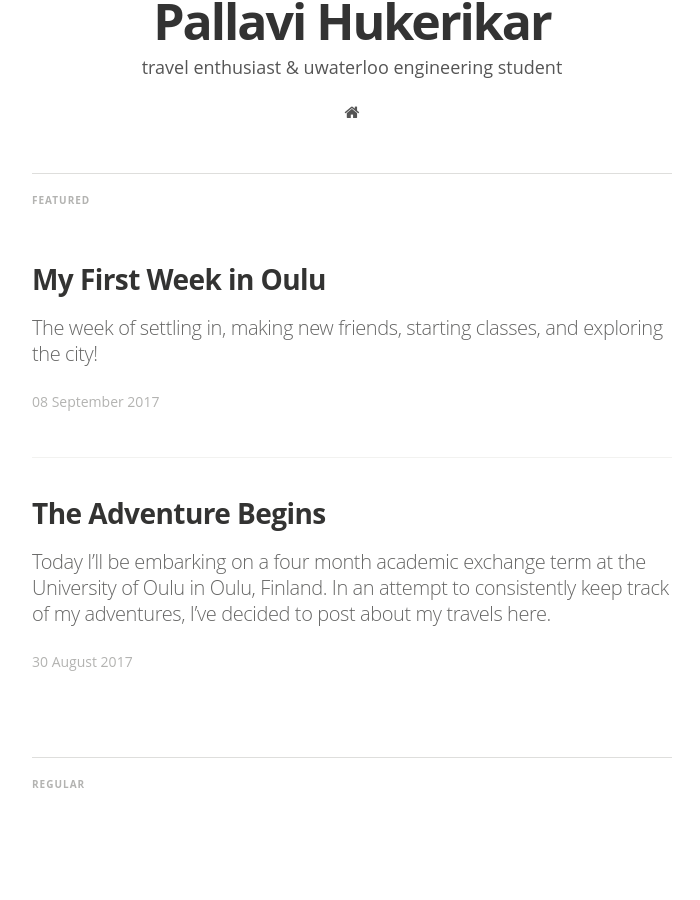
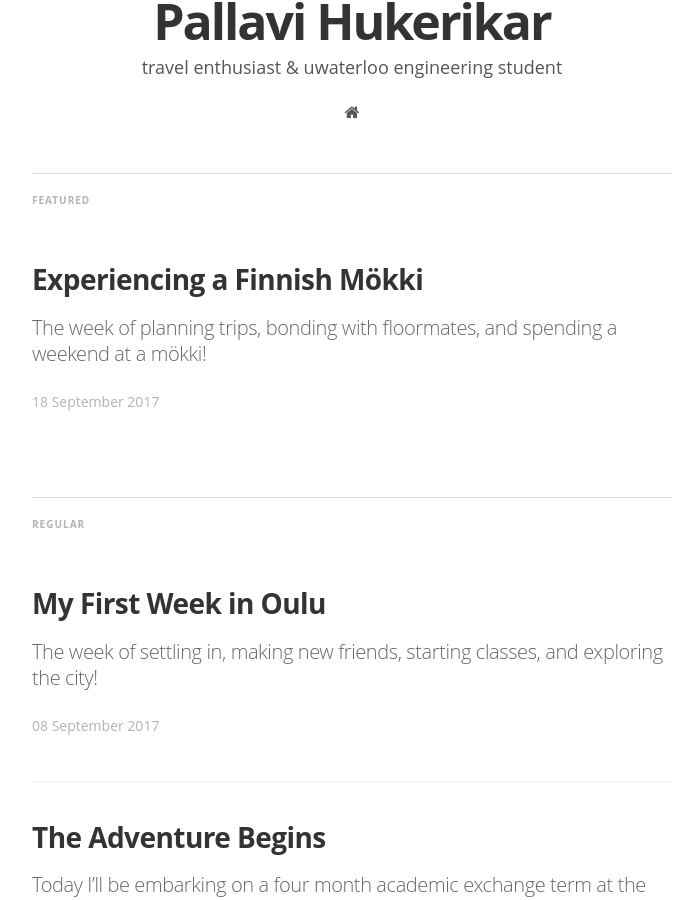
Before and after one commit to phukerikar/phukerikar.github.io, a Jekyll site: the page built from travel_blog.html, in a window 1280 px wide and 900 px high, scrolled down 538 px. Shown: the whole window, without its empty margins (288-988 px from the left). Built offline with Jekyll 4.4.1, drawn with Linux system fonts in a browser that asks for light colours; nearby versions of some CDN libraries; some web fonts are replaced.

Commit message:
content and assets for week 2, post 3

```diff
--- a/_posts/2017-08-20-the-adventure-begins.markdown
+++ b/_posts/2017-08-20-the-adventure-begins.markdown
@@ -3,7 +3,7 @@ layout: post
 title:  "The Adventure Begins"
 date:   2017-08-30 14:34:25
 categories: travel
-tags: featured
+tags: regular
 image: /assets/article_images/2017-08-30-the-adventure-begins/cover.jpg
 excerpt: Today I’ll be embarking on a four month academic exchange term at the University of Oulu in Oulu, Finland. In an attempt to consistently keep track of my adventures, I’ve decided to post about my travels here.
 ---
--- a/_posts/2017-09-08-my-first-week-in-oulu.markdown
+++ b/_posts/2017-09-08-my-first-week-in-oulu.markdown
@@ -3,7 +3,7 @@ layout: post
 title:  "My First Week in Oulu"
 date:   2017-09-08 14:34:25
 categories: travel
-tags: featured
+tags: regular
 image: /assets/article_images/2017-09-08-my-first-week-in-oulu/cover.jpg
 excerpt: The week of settling in, making new friends, starting classes, and exploring the city!
 ---
--- /dev/null
+++ b/_posts/2017-09-18-experiencing-a-finnish-mokki.markdown
@@ -0,0 +1,31 @@
+---
+layout: post
+title:  "Experiencing a Finnish Mökki"
+date:   2017-09-18 14:34:25
+categories: travel
+tags: featured
+image: /assets/article_images/2017-09-18-experiencing-a-finnish-mokki/cover.jpg
+excerpt: The week of planning trips, bonding with floormates, and spending a weekend at a mökki!
+---
+
+I'm a couple days late with this post but given that I’m in classes during the week and tend to do the most interesting stuff on the weekend I figured it was better to push my post out until today. My second week in Finland was as lovely as the first, and I’m already starting to worry that time is going by too fast. I spent most of my week attending class, hanging out with my floormates, and planning all the trips I’d like to do over the next few months. Easily the best part of my last week was spending the weekend at a *mökki* (Finnish for cottage).
+
+Much like spending time in a sauna, going to the cottage is another interesting Finnish tradition with some incredible statistics. For example, as of December 2012, there are approximately 500,000 cottages (40 square meters or smaller) in Finland. That's close to 1 cottage for every 10 Finns. For locals, spending time at a mökki is a chance to unplug (literally, as some cottages don’t have electricity or signal), tune into nature, and relax. This weekend I had the chance to do just that with about 40 other students thanks to a trip organized by ESN Oulu, the University of Oulu's Erasmus Student Network.
+
+![The lovely people I spent my weekend with](/assets/article_images/2017-09-18-experiencing-a-finnish-mokki/esn-group.jpg){:class="img-responsive"}
+
+On Friday afternoon we took a bus about two and a half hours Northeast of Oulu to our cottages. After unloading the bus and picking our cabins and beds, we spent some time just taking in the incredible view. Our cottages were right next to a lake and the vivid orange and yellow colours of the autumn trees reflected beautifully in the amazingly still water.
+
+![View of the lake outside our cottage](/assets/article_images/2017-09-18-experiencing-a-finnish-mokki/lake.jpg){:class="img-responsive"}
+
+Afterwards, we had the chance to live the full mökki experience by spending time in a wooden sauna by the water. In Finland, when the 70 or 80 degree temperature in the sauna starts getting a little too hot or uncomfortable, you cool down by running outside and jumping into the nearby lake, sea, or pool. When I first heard that I didn’t think I would ever do it. I mean it just seems like a recipe for getting a cold. That being said, I couldn’t bring myself to give up such a traditional experience, and ended up jumping into the lake quite a few times over the weekend. The first time was a little scary and I didn’t stay in the cold water for long, but by my third or fourth time I was really enjoying it. At night we warmed up around a campfire and spent time playing card games and meeting new people.
+
+On Saturday we woke up, ate breakfast, and took off on an approximately eight or so kilometre hike in Syöta National Park. As if the hike wasn’t beautiful enough, we ended up at a viewing point high enough to see the surrounding lakes. While pictures can’t capture the nature’s beauty entirely, you can see the view from the peak of the hike below. On the way back we stopped to have a “sausage party” where we ate traditional Finnish *makkara* (Finnish for sausage) cooked over a bonfire.
+
+![My roommates and I at the peak of our hike in Syöti National Park](/assets/article_images/2017-09-18-experiencing-a-finnish-mokki/hike-roommates.jpg){:class="img-responsive"}
+
+After getting back from the hike we took the boats out onto the lake and paddled around. Being on the water in what felt like the middle of nowhere was incredibly serene and I felt like I could’ve stayed there forever. However, I hadn’t met my daily quota of sauna, so we again spent time sweating in the sauna and jumping into the lake. The night was again spent getting to know other students and talking with my cabin mates. The trip concluded on Sunday after a late start to the morning and an afternoon bus ride back to reality, or well, Oulu. All in all it was an incredible weekend that exposed me to some fun Finnish traditions and Finland's natural beauty.
+
+I’ll be spending this week catching up on sleep and classes, and preparing for the busy next two weeks I have ahead. I’ll be spending this weekend exploring Tallinn (Estonia), Riga (Latvia), Vilnius (Lithuania), and Helsinki (Finland) which means next week’s blog will be a little longer than usual. As always, thanks for reading!
+
+-Pallavi
--- a/travel_blog.html
+++ b/travel_blog.html
@@ -54,8 +54,35 @@ layout: default
       {% endfor %}
     </div>
 
+    {% endif %}
+
+    {% if site.tags.regular%}
+
     <h5 class="index-headline normal"><span>Regular</span></h5>
-    {% endif %}
+
+    <div class="container featured">
+      {% for post in site.tags.regular %}
+        {% if post.categories contains 'travel' %}
+          <article class="post" itemscope itemtype="http://schema.org/BlogPosting" role="article">
+            <div class="article-item">
+              <header class="post-header">
+                <h2 class="post-title" itemprop="name"><a href="{{ post.url | prepend: site.baseurl }}" itemprop="url">{{ post.title }}</a></h2>
+              </header>
+              <section class="post-excerpt" itemprop="description">
+                <p>{{ post.excerpt| strip_html }}</p>
+                <!-- <p>{{ post.content | strip_html | truncatewords: 50 }}</p> -->
+              </section>
+              <div class="post-meta">
+                <time datetime="{{ post.date | date_to_long_string }}">{{ post.date | date_to_long_string }}</time>
+    <!--            <span class="post-tags-set">on {{#foreach tags}}<span class="post-tag-{{slug}}">{{#if @first}}{{else}}, {{/if}}<a href="/tag/{{slug}}">{{name}}</a></span>{{/foreach}}</span>-->
+              </div>
+            </div>
+          </article>
+        {% endif %}
+      {% endfor %}
+    </div>
+
+  {% endif %}
 
     <div class="cf frame">
       {% for post in paginator.posts %}
```
Also changed, not shown: assets/article_images/2017-09-18-experiencing-a-finnish-mokki/esn-group.jpg (added), assets/article_images/2017-09-18-experiencing-a-finnish-mokki/hike-roommates.jpg (added), assets/article_images/2017-09-18-experiencing-a-finnish-mokki/lake.jpg (added), 1 other file.
